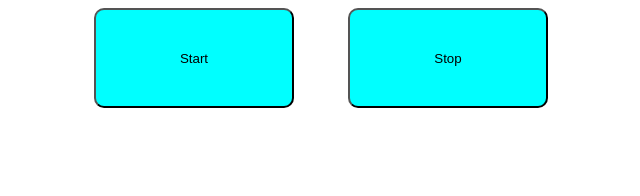
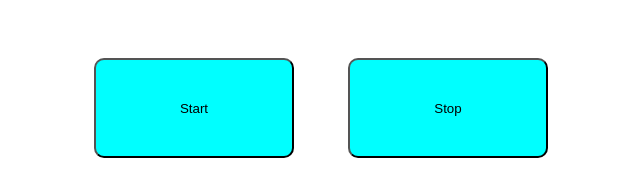
Before and after one commit to Bellik888/goit-js-hw-11-color-switch, a plain HTML site: page index.html in a window 1280 px wide. Shown: the whole page, without its empty margins (344-984 px from the left). Drawn offline with Linux system fonts and the light colour scheme.

Commit message:
add margin fot buttons

```diff
--- a/index.html
+++ b/index.html
@@ -8,7 +8,7 @@
 </head>
 <style>
     body {text-align: center}
-    button {background-color: aqua; width: 200px; height: 100px; margin-left: 50px; cursor: pointer; border-radius: 10px;}
+    button {background-color: aqua; width: 200px; height: 100px; margin-left: 50px; margin-top: 50px; cursor: pointer; border-radius: 10px;}
 </style>
 <body>
     <button type="button" data-action="start">Start</button>
```
